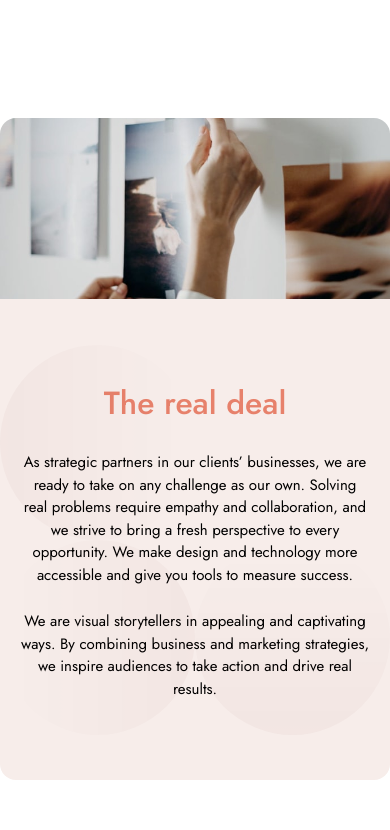
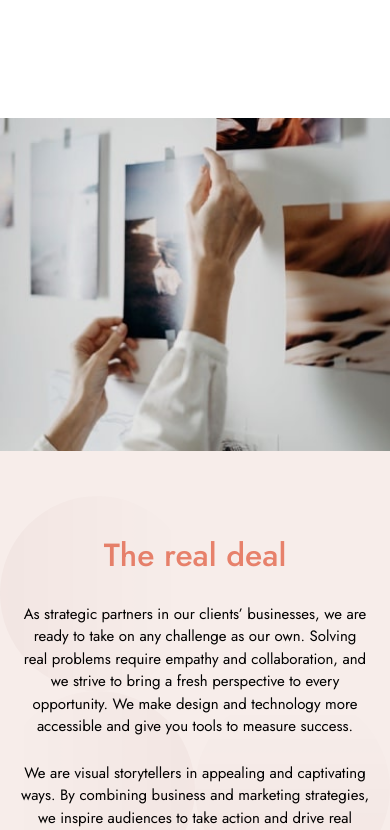
Before and after one commit to BenjaminBatres/Designo, a Next.js app: page /about in a window 390 px wide. Shown: the part 3014-3844 px from the top of the page. Built offline with nearby package versions, Linux system fonts and the light colour scheme.

Commit message:
fix: added real deal mobile image to mobile screens

```diff
--- a/app/components/Sections/RealDealSection.tsx
+++ b/app/components/Sections/RealDealSection.tsx
@@ -1,12 +1,13 @@
 import Image from "next/image";
 import RealDeal from "../../assets/about/desktop/image-real-deal.jpg";
 import RealDealTablet from "../../assets/about/tablet/image-real-deal.jpg";
+import RealDealMobile from "../../assets/about/mobile/image-real-deal.jpg";
 import Pattern1 from  "../../assets/shared/desktop/bg-pattern-two-circles.svg"
 import Pattern2 from  "../../assets/shared/desktop/bg-pattern-three-circles.svg"
 export default function RealDealSection() {
   return (
     <section className="pt-20 pb-35 sm:py-20 sm:px-7.5">
-      <div className="max-w-277.75 mx-auto flex flex-col-reverse lg:flex-row rounded-2xl overflow-hidden">
+      <div className="max-w-277.75 mx-auto flex flex-col-reverse lg:flex-row sm:rounded-2xl overflow-hidden">
         <div className="bg-[#f7edea] flex flex-col items-center lg:items-start justify-center px-5 sm:px-20 py-20 gap-6 relative">
             <Image src={Pattern1} alt="" className="hidden lg:block absolute bottom-0 left-0"/>
             <Image src={Pattern2} alt="" className="lg:hidden absolute sm:bottom-10 right-0"/>
@@ -25,7 +26,8 @@ export default function RealDealSection() {
           </p>
         </div>
         <Image src={RealDeal} alt="" loading="eager" className="hidden lg:block"/>
-        <Image src={RealDealTablet} alt="" loading="eager" className="lg:hidden w-full"/>
+        <Image src={RealDealTablet} alt="" loading="eager" className="hidden sm:block lg:hidden w-full"/>
+        <Image src={RealDealMobile} alt="" loading="eager" className="sm:hidden w-full"/>
       </div>
     </section>
   );
```
